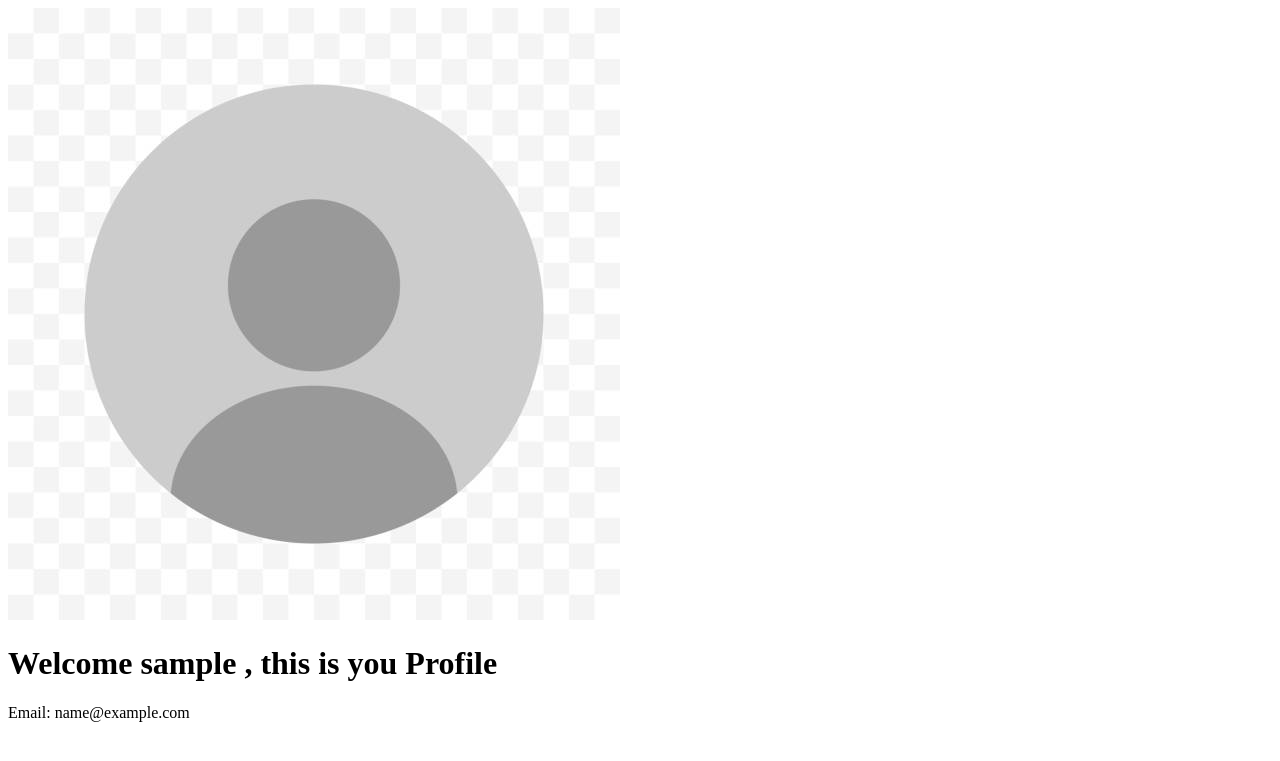
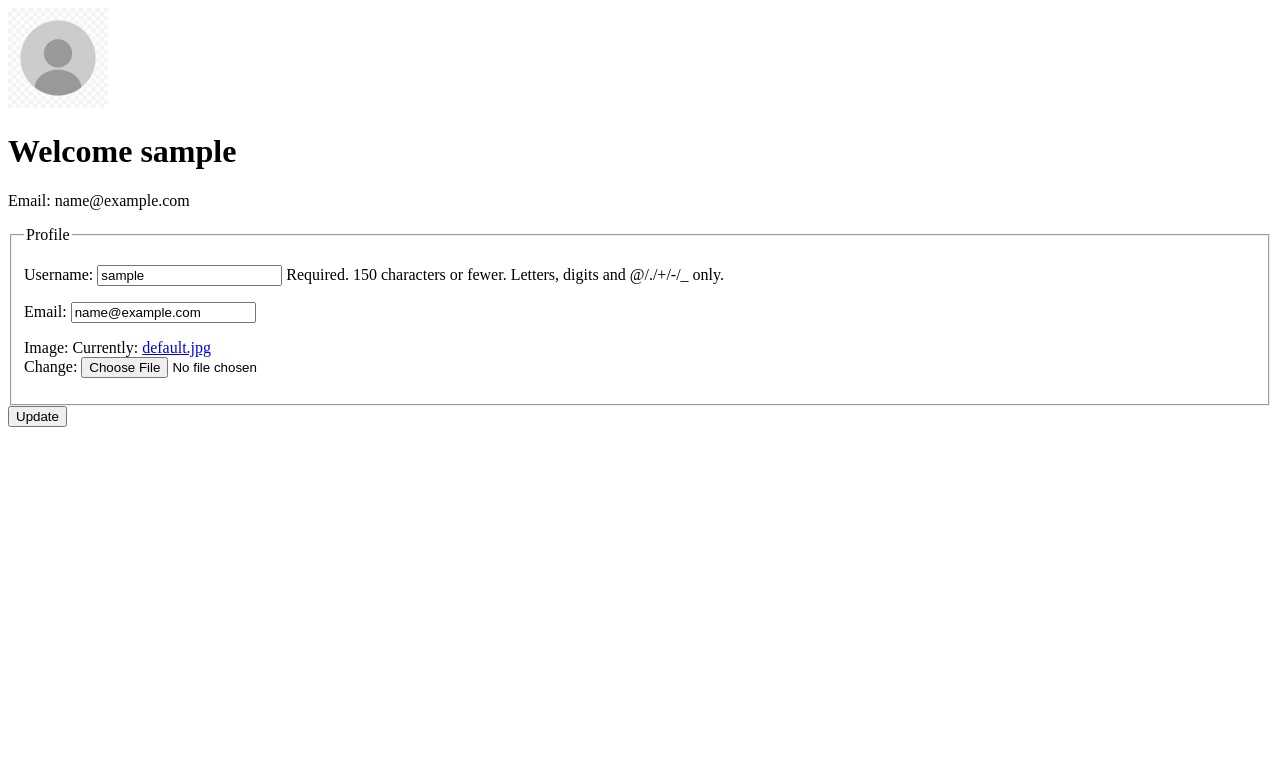
Before and after one commit to juancmorenoh/django_triathlon_tracker, a Django app: page /profile/ in a window 1280 px wide. Shown: the top 761 px of the page. Run offline with Django 5.2, Linux system fonts and the light colour scheme; the visitor is signed in with stand-in values (Sample User, id 1).

Commit message:
Add functionality to update username,email,image from profile page

```diff
--- a/users/forms.py
+++ b/users/forms.py
@@ -1,11 +1,26 @@
 from django import forms
 from django.contrib.auth.forms import UserCreationForm
 from django.contrib.auth.models import User
+from .models import Profile
 
-
-
-class userRegistrationForm(UserCreationForm):
+class UserRegistrationForm(UserCreationForm):
     email = forms.EmailField()
     class Meta:
         model = User
         fields = ['username','email', 'password1', 'password2',]
+
+
+
+#form to update useranem and password
+class UserUpdateForm(forms.ModelForm):
+    email = forms.EmailField()
+    class Meta:
+        model = User
+        fields = ['username','email']
+
+
+#form to update img
+class ProfileUpdateForm(forms.ModelForm):
+    class Meta:
+        model = Profile
+        fields = ['image']
--- a/users/templates/users/profile.html
+++ b/users/templates/users/profile.html
@@ -7,10 +7,20 @@
 </head>
 <body>
     <div>
-        <img src="{{ user.profile.image.url }}" alt="Mypic">
+        <img src="{{ user.profile.image.url }}" alt="Mypic" width="100" height="100">
     </div>
-    <h1>Welcome {{ user.username }} , this is you Profile</h1>
+    <h1>Welcome {{ user.username }}</h1>
     <p> Email: {{ user.email }} </p>
 
+    <!--Forms-->
+    <form method="POST" enctype="multipart/form-data">
+        {% csrf_token %}
+        <fieldset>
+            <legend>Profile</legend>
+            {{ user_form.as_p }}
+            {{ profile_form.as_p }}
+        </fieldset>
+        <button type="submit">Update</button>
+    </form>
 </body>
 </html>
--- a/users/views.py
+++ b/users/views.py
@@ -1,20 +1,31 @@
 from django.shortcuts import render , redirect, get_object_or_404
 from django.contrib.auth.models import User
-from .forms import userRegistrationForm
+from .forms import UserRegistrationForm, ProfileUpdateForm, UserUpdateForm
 from django.contrib.auth.decorators import login_required
+
 # Create your views here.
 
 def register(request):
     if request.method == 'POST':
-        form = userRegistrationForm(request.POST)
+        form = UserRegistrationForm(request.POST)
         if form.is_valid():
             form.save()
             return redirect('workout_list')  # Redirect to your homepage or any other page
     else:
-        form = userRegistrationForm()
+        form = UserRegistrationForm()
     return render(request, 'users/register.html', {'form': form})
 
 
 @login_required
 def profile(request):
-    return render(request, 'users/profile.html')
+    user_form =  UserUpdateForm(instance=request.user)
+    profile_form = ProfileUpdateForm(instance=request.user.profile)
+
+    #You pass to the template a dictionary called context
+    #Left value is the name you will use in the template
+    #right value is what you are actually passing (The variable created in THIS view)
+    context = {
+        'user_form': user_form,
+        'profile_form': profile_form
+    }
+    return render(request, 'users/profile.html', context)
```
